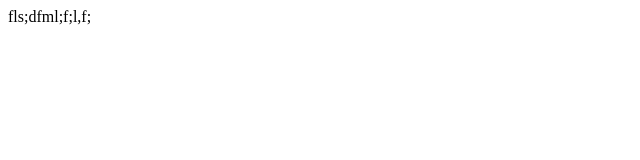
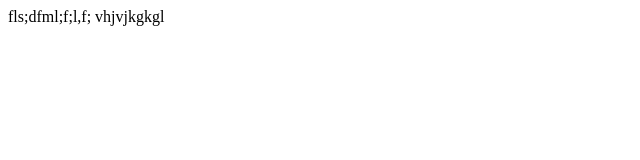
Before and after one commit to HarmashMaria/PUBLICZNY, a plain HTML site: page index.html in a window 1280 px wide. Shown: the whole page, without its empty margins (0-640 px from the left). Drawn offline with Linux system fonts and the light colour scheme.

Commit message:
Update index.html

```diff
--- a/index.html
+++ b/index.html
@@ -8,5 +8,6 @@
 </head>
 <body>
     fls;dfml;f;l,f;
+    vhjvjkgkgl
 </body>
 </html>
```
